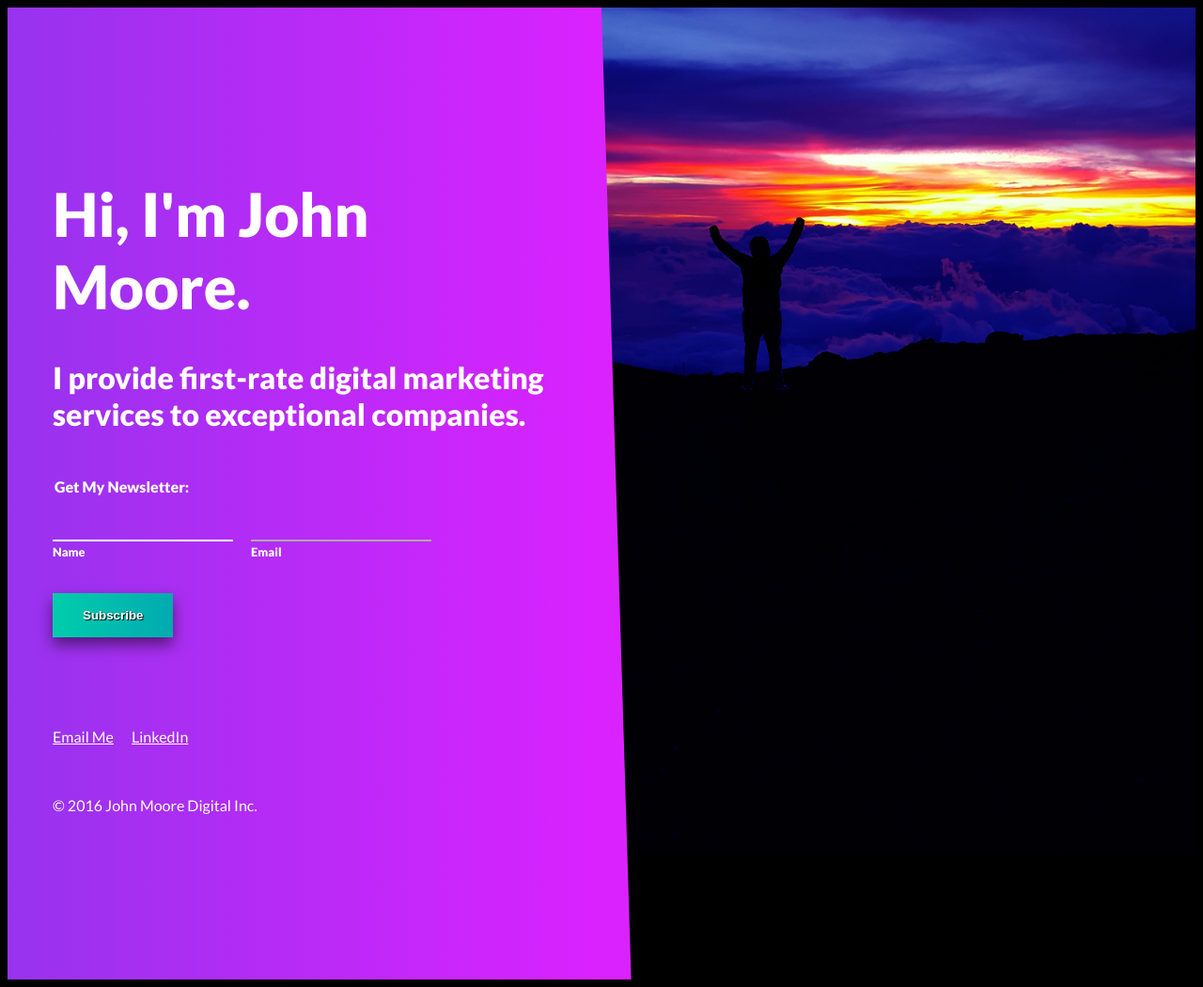
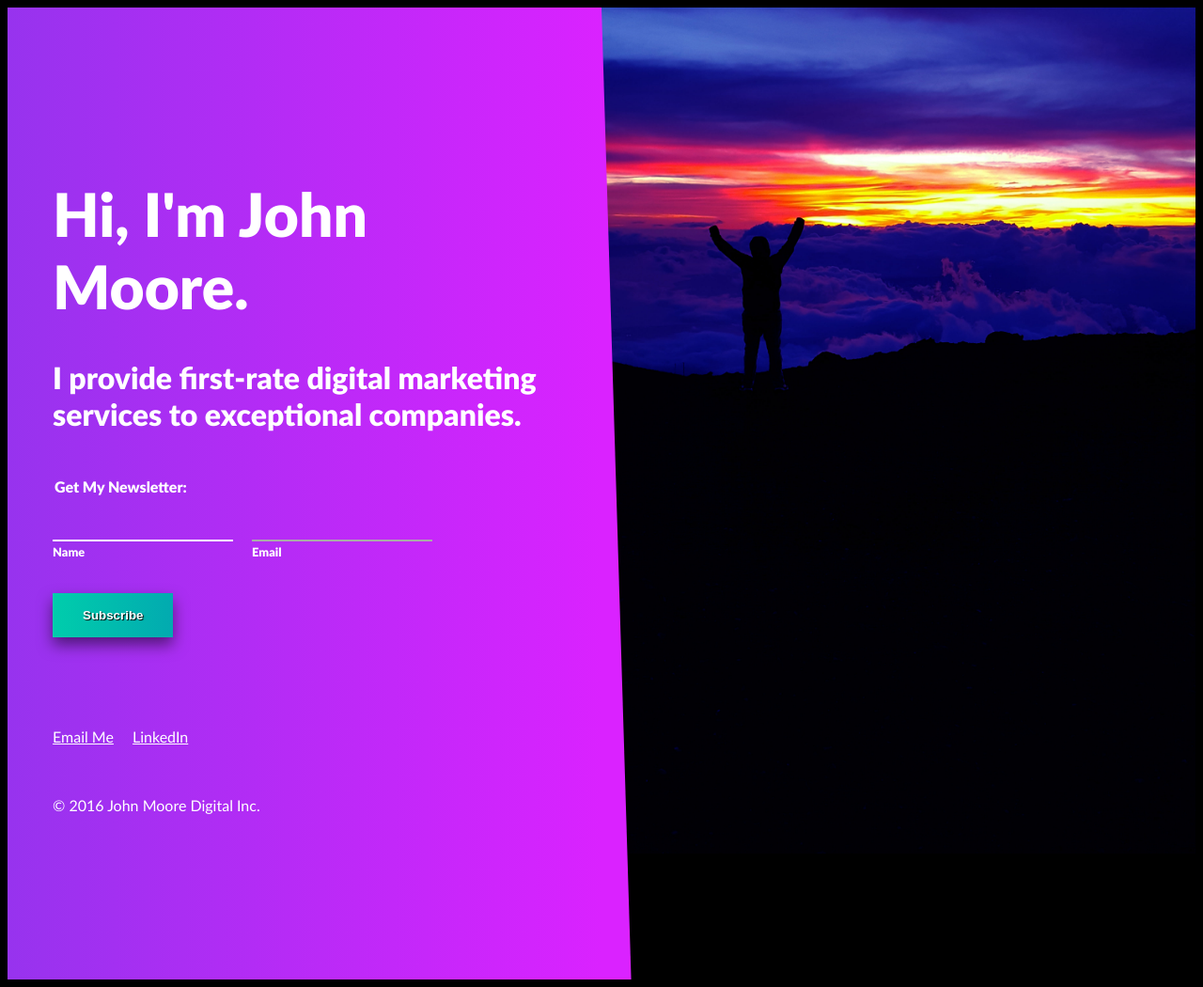
Before and after one commit to jomoweb/jomoweb.github.io, a Jekyll site: the page built from index.html, in a window 1280 px wide. Shown: the whole page at 94% size. Built offline with Jekyll 4.4.1, drawn with Linux system fonts in a browser that asks for light colours.

Commit message:
changing font load

```diff
--- a/_layouts/comingsoon.html
+++ b/_layouts/comingsoon.html
@@ -8,6 +8,39 @@
     <meta name=viewport content="width=device-width, initial-scale=1">
 
     <style>
+
+      /* latin-ext */
+      @font-face {
+        font-family: 'Lato';
+        font-style: normal;
+        font-weight: 400;
+        src: local('Lato Regular'), local('Lato-Regular'), url(https://fonts.gstatic.com/s/lato/v11/UyBMtLsHKBKXelqf4x7VRQ.woff2) format('woff2');
+        unicode-range: U+0100-024F, U+1E00-1EFF, U+20A0-20AB, U+20AD-20CF, U+2C60-2C7F, U+A720-A7FF;
+      }
+      /* latin */
+      @font-face {
+        font-family: 'Lato';
+        font-style: normal;
+        font-weight: 400;
+        src: local('Lato Regular'), local('Lato-Regular'), url(https://fonts.gstatic.com/s/lato/v11/1YwB1sO8YE1Lyjf12WNiUA.woff2) format('woff2');
+        unicode-range: U+0000-00FF, U+0131, U+0152-0153, U+02C6, U+02DA, U+02DC, U+2000-206F, U+2074, U+20AC, U+2212, U+2215, U+E0FF, U+EFFD, U+F000;
+      }
+      /* latin-ext */
+      @font-face {
+        font-family: 'Lato';
+        font-style: normal;
+        font-weight: 900;
+        src: local('Lato Black'), local('Lato-Black'), url(https://fonts.gstatic.com/s/lato/v11/R4a6fty3waPci7C44H8AjvY6323mHUZFJMgTvxaG2iE.woff2) format('woff2');
+        unicode-range: U+0100-024F, U+1E00-1EFF, U+20A0-20AB, U+20AD-20CF, U+2C60-2C7F, U+A720-A7FF;
+      }
+      /* latin */
+      @font-face {
+        font-family: 'Lato';
+        font-style: normal;
+        font-weight: 900;
+        src: local('Lato Black'), local('Lato-Black'), url(https://fonts.gstatic.com/s/lato/v11/tI4j516nok_GrVf4dhunkg.woff2) format('woff2');
+        unicode-range: U+0000-00FF, U+0131, U+0152-0153, U+02C6, U+02DA, U+02DC, U+2000-206F, U+2074, U+20AC, U+2212, U+2215, U+E0FF, U+EFFD, U+F000;
+      }
 
       /* Gradients from http://uigradients.com/# */
 
@@ -340,7 +373,6 @@
 
     </div>
 
-    <link href="https://fonts.googleapis.com/css?family=Bungee|Lato:400,900" rel="stylesheet">
     <script>
       document.getElementById('fieldName').focus();
     </script>
```
